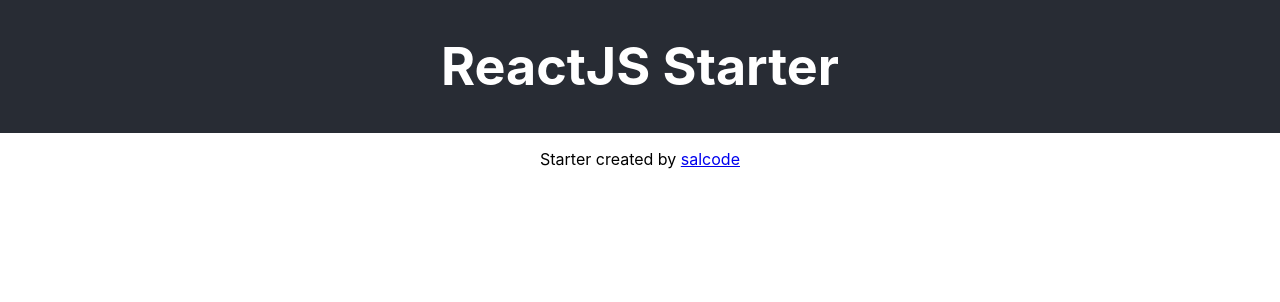
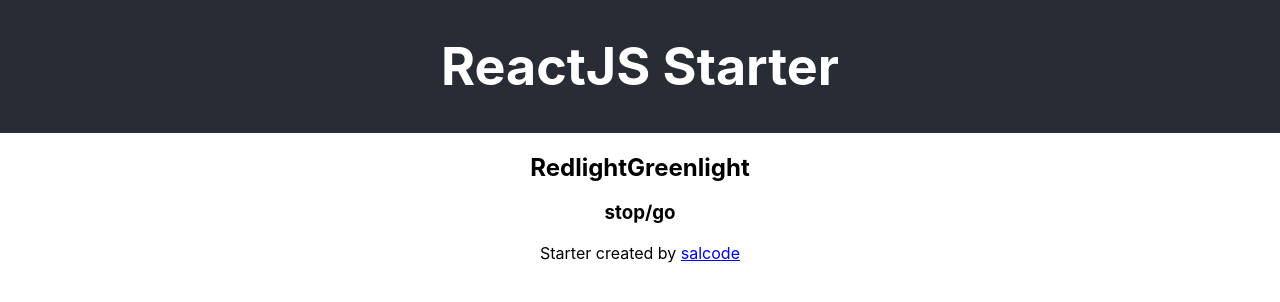
Before and after one commit to salcode/reactjs-starters, a React (Create React App) app: page / in a window 1280 px wide. Shown: the top 302 px of the page. Built offline with nearby package versions, Linux system fonts and the light colour scheme.

Commit message:
Add RedlightGreenlight component to App

```diff
--- a/src/App.js
+++ b/src/App.js
@@ -1,5 +1,7 @@
 import './App.css';
 import { useState } from 'react';
+
+import RedlightGreenlight from './components/RedlightGreenlight';
 
 function App() {
   const [go, setGo] = useState(false);
@@ -8,6 +10,7 @@
       <header className="App-header">
         <h1>ReactJS Starter</h1>
       </header>
+      <RedlightGreenlight />
       <footer className="App-footer">
         <p>Starter created by <a href="https://github.com/salcode">salcode</a></p>
       </footer>
--- /dev/null
+++ b/src/components/RedlightGreenlight/index.js
@@ -0,0 +1,8 @@
+export default function RedlightGreenlight() {
+  return (
+    <>
+      <h2>RedlightGreenlight</h2>
+      <h3>stop/go</h3>
+    </>
+  );
+}
```
